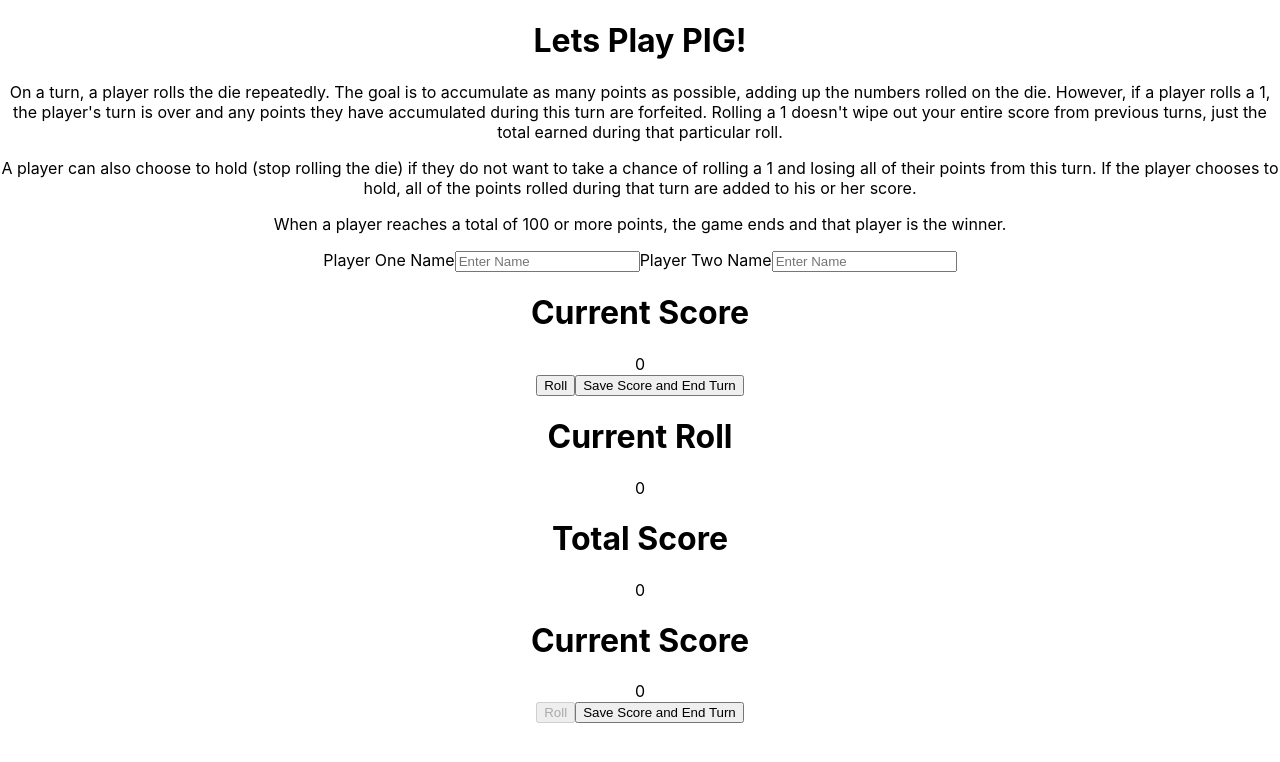
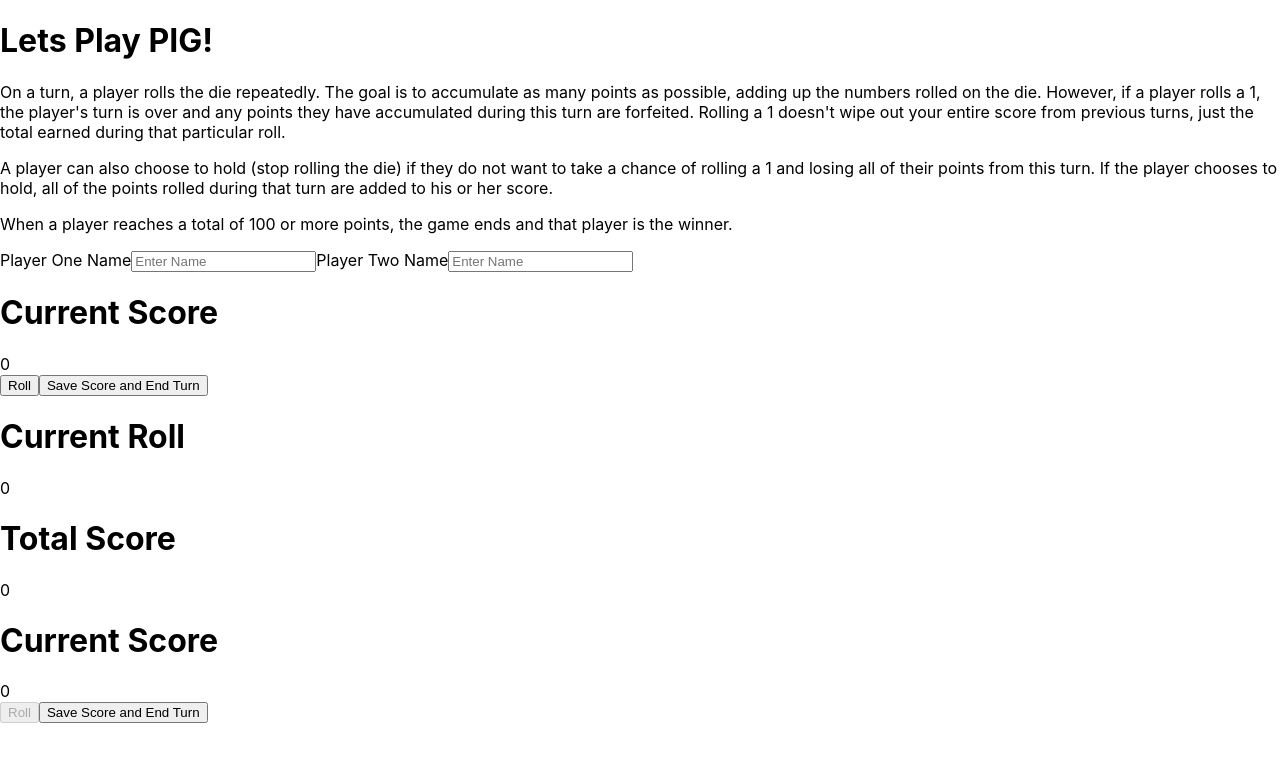
Before and after one commit to ccooper2382/p.i.g, a React (Create React App) app: page / in a window 1280 px wide. Shown: the top 762 px of the page. Built offline with nearby package versions, Linux system fonts and the light colour scheme.

Commit message:
Add files via upload

```diff
--- a/src/App.js
+++ b/src/App.js
@@ -4,6 +4,7 @@ import PlayerTile from "./components/playerTile";
 import CurrentRoll from "./components/currentRoll";
 import TotalScore from "./components/totalScore";
 import StartPage from "./components/startPage";
+import classes from "./layout.module.css";
 
 function App() {
 
@@ -81,7 +82,7 @@ function App() {
 
 
     return (
-        <div className="App">
+        <div className={classes.flexContainer}>
             <StartPage onChange={handlePlayerNameChange}/>
             <PlayerTile name={playerOneName}
                         score={playerOneScore}
--- a/src/components/playerTile.jsx
+++ b/src/components/playerTile.jsx
@@ -1,12 +1,13 @@
 import React from 'react';
 import RollButton from "./rollButton";
 import SaveScoreButton from "./saveScoreButton";
+import classes from "../layout.module.css"
 
 function PlayerTile({name, score, turn, onRoll, onSave}) {
 
 
     return (
-        <div>
+        <div className={classes.flexItem}>
             <h2>{name}</h2>
             <div>
                 <h1>Current Score</h1>
--- /dev/null
+++ b/src/layout.module.css
@@ -0,0 +1,8 @@
+.flex-container {
+    display: flex;
+    flex-wrap: wrap;
+}
+
+.flex-item {
+    width: 33%;
+}
```
Also changed, not shown: src/components/rollTile.jsx (added, +15 -0 lines).
